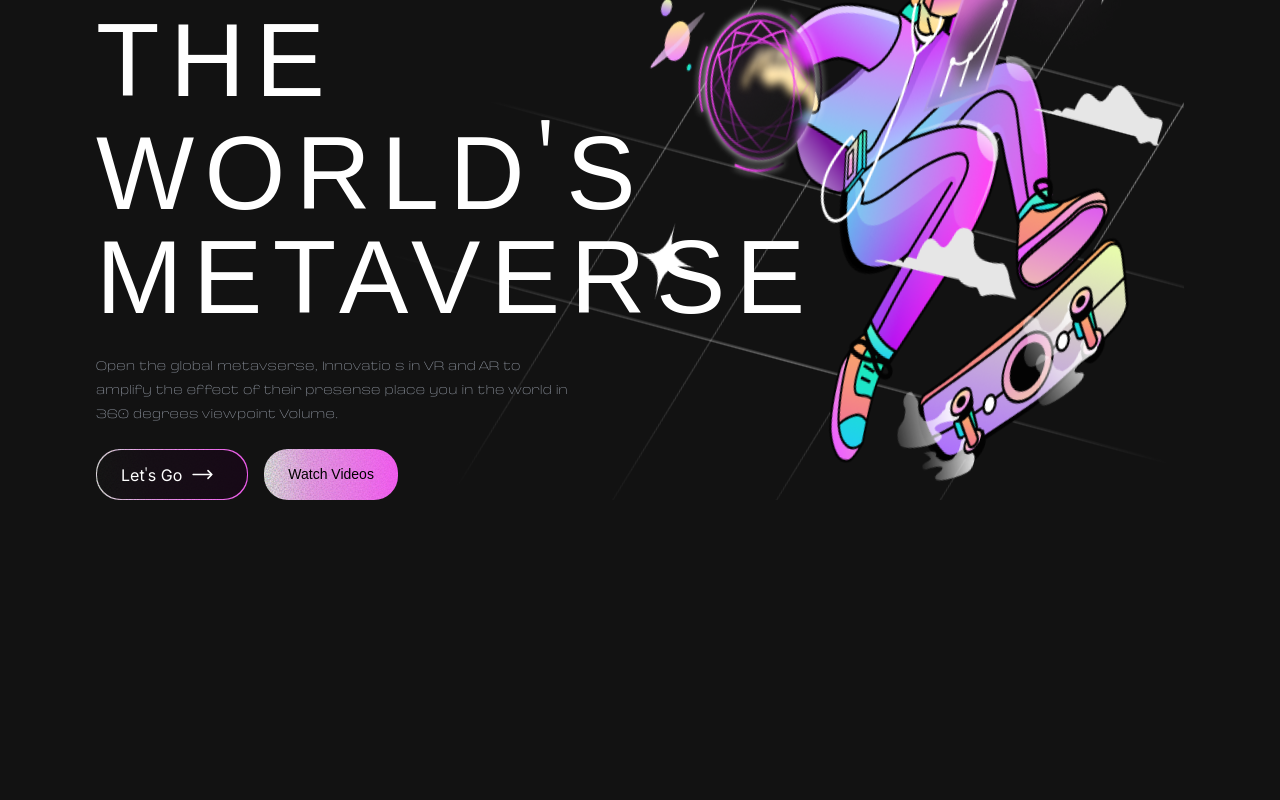
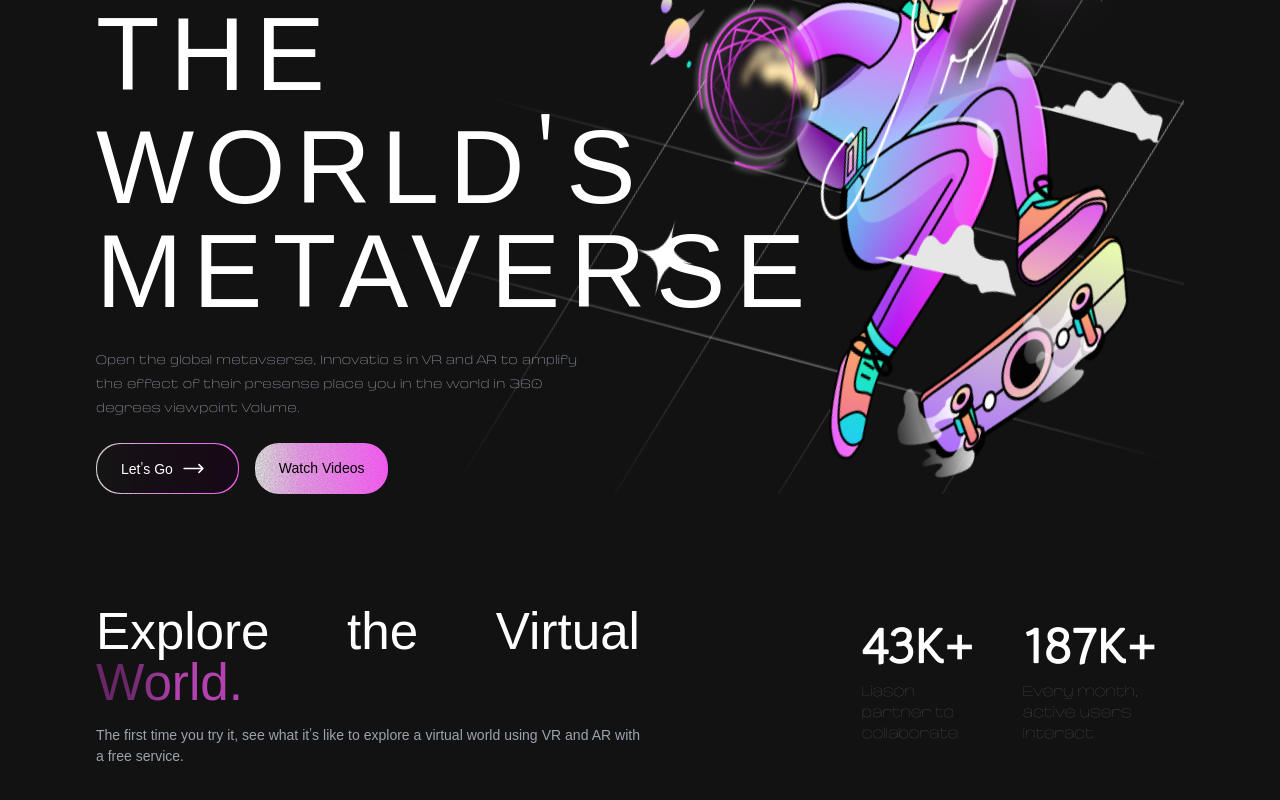
Before and after one commit to whysosaket/Metaverse-Landing-Page, a React (Vite) app: page / in a window 1280 px wide. Shown: the part 240-1040 px from the top of the page. Before the commit the page ends 860 px from the top, so only its background shows below. Built offline with nearby package versions, Linux system fonts and the light colour scheme; a web font is replaced by a local one.

Commit message:
Added Stats Component

```diff
--- a/src/App.tsx
+++ b/src/App.tsx
@@ -1,14 +1,16 @@
 import Hero from "./components/Hero"
 import Navbar from "./components/Navbar"
+import Stats from "./components/Stats"
 
 
 function App() {
 
 
   return (
-    <div className="py-6 px-24 font-inter text-white">
+    <div className="py-6 px-24 font-universo text-[14px] text-white">
       <Navbar />
       <Hero />
+      <Stats />
     </div>
   )
 }
--- /dev/null
+++ b/src/components/Stats.tsx
@@ -0,0 +1,30 @@
+import GradientText from "./shared/GradientText";
+import Inter from "./shared/Inter";
+
+const Stats = () => {
+  return (
+    <div className="flex justify-between align-middle my-20">
+      <div className="w-6/12">
+        <div className="text-[3.2rem] my-4 font-universo text-justify leading-none">
+          Explore the Virtual <GradientText text="World." />
+        </div>
+        <p className="text-gray-400 text-justify">
+          The first time you try it, see what it<Inter text="'" />s like to explore a virtual
+          world using VR and AR with a free service.
+        </p>
+      </div>
+      <div className="w-1/3 flex justify-center gap-10 font-universothin my-auto">
+        <div className="w-1/3">
+            <h1 className="font-semibold text-5xl my-2"><Inter text="43K+" /></h1>
+            <p className="text-gray-400">Liason partner to collaborate</p>
+        </div>
+        <div className="w-1/3">
+            <h1 className="font-semibold text-5xl my-2"><Inter text="187K+" /></h1>
+            <p className="text-gray-400">Every month, active users interact</p>
+        </div>
+      </div>
+    </div>
+  );
+};
+
+export default Stats;
--- /dev/null
+++ b/src/components/shared/GradientText.tsx
@@ -0,0 +1,9 @@
+const GradientText = (props: {text: string}) => {
+  return (
+    <span className="bg-clip-text text-transparent bg-text-gradient">
+      {props.text}
+    </span>
+  )
+}
+
+export default GradientText
```
